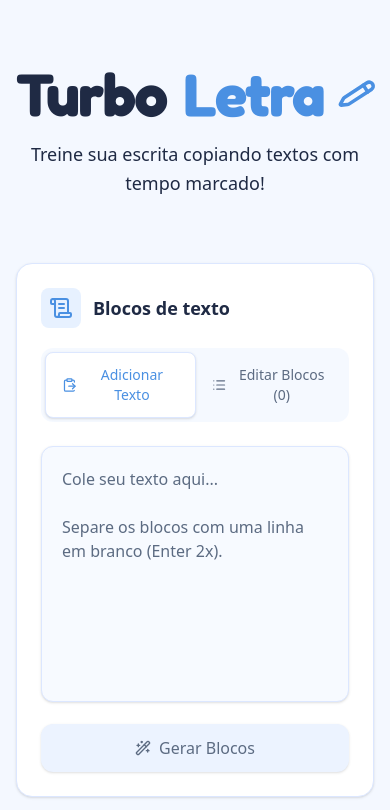
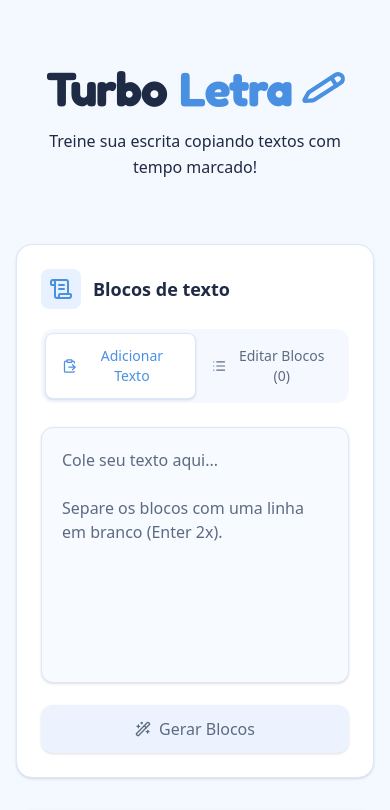
Before and after one commit to PedroNascimento/turbo-letra, a Next.js app: page / in a window 390 px wide. Shown: the top 810 px of the page. Built offline with nearby package versions, Linux system fonts and the light colour scheme.

Commit message:
feat: Melhorias de responsividade

```diff
--- a/app/page.tsx
+++ b/app/page.tsx
@@ -65,12 +65,12 @@ export default function HomePage() {
       <div className="max-w-4xl mx-auto px-4 py-8 space-y-8">
         {/* Header */}
         <header className="text-center space-y-4 py-8">
-          <h1 className="text-6xl sm:text-7xl font-rounded font-bold tracking-tight text-foreground flex items-center justify-center gap-4">
+          <h1 className="text-5xl sm:text-6xl md:text-7xl font-rounded font-bold tracking-tight text-foreground flex flex-wrap items-center justify-center gap-3 sm:gap-4">
             <span>Turbo</span>
             <span className="text-accent">Letra</span>
-            <Pencil className="w-12 h-12 sm:w-14 sm:h-14 text-accent rotate-12 transform hover:scale-110 transition-transform cursor-pointer" strokeWidth={2.5} />
+             <Pencil className="w-10 h-10 sm:w-12 sm:h-12 md:w-14 md:h-14 text-accent rotate-12 transform hover:scale-110 transition-transform cursor-pointer" strokeWidth={2.5} />
           </h1>
-          <p className="text-lg sm:text-xl text-text-secondary font-medium max-w-2xl mx-auto leading-relaxed">
+          <p className="text-base sm:text-xl text-text-secondary font-medium max-w-2xl mx-auto leading-relaxed px-2">
             Treine sua escrita copiando textos com tempo marcado!
           </p>
         </header>
--- a/app/run/page.tsx
+++ b/app/run/page.tsx
@@ -236,7 +236,7 @@ export default function RunPage() {
   return (
     <div className="min-h-screen flex flex-col bg-background text-foreground transition-colors duration-500">
       {/* Top bar */}
-      <div className="px-8 pt-6 pb-4">
+      <div className="px-4 sm:px-8 pt-4 sm:pt-6 pb-4">
         <div className="flex items-start justify-between">
           {/* Block info */}
           <div className="space-y-1">
@@ -271,7 +271,7 @@ export default function RunPage() {
       </div>
 
       {/* Block text */}
-      <div className="flex-1 flex items-center justify-center px-8 py-6">
+      <div className="flex-1 flex items-center justify-center px-4 sm:px-8 py-4 sm:py-6">
         <div className="max-w-4xl w-full">
           <p
             className="text-center whitespace-pre-wrap text-text-primary transition-all duration-300"
@@ -286,7 +286,7 @@ export default function RunPage() {
       </div>
 
       {/* Controls */}
-      <div className="px-6 py-6 border-t border-card-border/50 bg-white/50 backdrop-blur-sm">
+      <div className="px-4 sm:px-6 py-4 sm:py-6 border-t border-card-border/50 bg-white/50 backdrop-blur-sm">
         <RunControls
           isPaused={state === "paused"}
           onTogglePause={togglePause}
--- a/components/RunControls.tsx
+++ b/components/RunControls.tsx
@@ -25,14 +25,14 @@ export default function RunControls({
 }: RunControlsProps) {
   // Soft, calm button base style
   const btnBase =
-    "flex items-center gap-2 px-6 py-3 rounded-xl font-medium transition-all duration-300 active:scale-[0.98] text-base shadow-sm hover:shadow-md";
+    "flex items-center gap-2 px-4 sm:px-6 py-3 rounded-xl font-medium transition-all duration-300 active:scale-[0.98] text-sm sm:text-base shadow-sm hover:shadow-md";
 
   // Secondary buttons (Navigation, Restart) - White surface, soft border
   const btnSecondary =
     "bg-card text-foreground border border-card-border hover:bg-muted-bg hover:border-accent";
 
   return (
-    <div className="flex items-center justify-center gap-4 flex-wrap">
+    <div className="flex items-center justify-center gap-2 sm:gap-4 flex-wrap">
       <button
         onClick={onPrevious}
         disabled={!hasPrevious}
```
